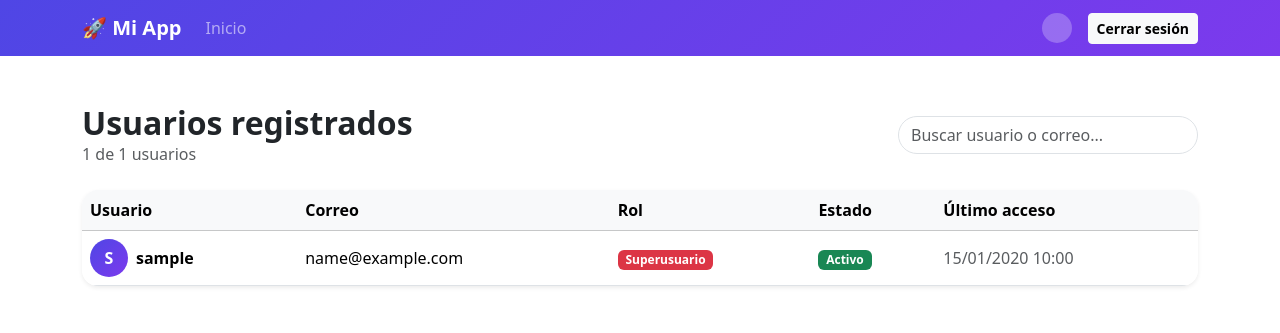
After one commit to jo-dbg/proyectos-web, a Django app: template app_autenticacion/templates/app_autenticacion/usuarios.html in a window 1280 px wide. The commit adds this page. Shown: the top 333 px of the page. Run offline with Django 5.2, Linux system fonts and the light colour scheme; the template is opened without the code that fills it: values that come from a table or form of the project are taken from there, others are empty; tables that the repository leaves empty hold one stand-in row (values such as "Sample post").

Commit message:
version2

```diff
--- /dev/null
+++ b/app_autenticacion/static/app_autenticacion/styles.css
@@ -0,0 +1,98 @@
+.fondo-login {
+    background: linear-gradient(135deg, #4f46e5, #7c3aed);
+}
+
+.tarjeta-login {
+    width: 100%;
+    max-width: 400px;
+    border-radius: 1rem;
+}
+
+.barra-inicio {
+    background: linear-gradient(135deg, #4f46e5, #7c3aed);
+}
+
+.bienvenida {
+    background: linear-gradient(135deg, #4f46e5, #7c3aed);
+}
+
+.tarjeta-opcion {
+    border-radius: 1rem;
+    transition: transform 0.2s, box-shadow 0.2s;
+}
+
+.tarjeta-opcion:hover {
+    transform: translateY(-4px);
+    box-shadow: 0 0.75rem 1.5rem rgba(0, 0, 0, 0.15) !important;
+}
+
+.aparecer {
+    animation: aparecer 0.6s ease both;
+}
+
+@keyframes aparecer {
+    from { opacity: 0; transform: translateY(20px); }
+    to   { opacity: 1; transform: translateY(0); }
+}
+
+.tarjeta-login {
+    animation: aparecer 0.7s ease both;
+}
+
+.fondo-login {
+    background-size: 200% 200%;
+    animation: degradado 8s ease infinite;
+}
+
+@keyframes degradado {
+    0%   { background-position: 0% 50%; }
+    50%  { background-position: 100% 50%; }
+    100% { background-position: 0% 50%; }
+}
+
+.avatar {
+    display: inline-flex;
+    align-items: center;
+    justify-content: center;
+    width: 38px;
+    height: 38px;
+    border-radius: 50%;
+    background: linear-gradient(135deg, #4f46e5, #7c3aed);
+    color: #fff;
+    font-weight: 700;
+}
+
+.avatar-sm {
+    width: 30px;
+    height: 30px;
+    font-size: 0.85rem;
+    background: rgba(255, 255, 255, 0.25);
+}
+
+.icono {
+    font-size: 2.2rem;
+    margin-bottom: 0.5rem;
+}
+
+.tarjeta-tabla {
+    border-radius: 1rem;
+    overflow: hidden;
+}
+
+.buscador {
+    max-width: 300px;
+    border-radius: 2rem;
+}
+
+.table-hover tbody tr {
+    transition: background 0.15s;
+}
+
+.btn {
+    transition: transform 0.15s, box-shadow 0.15s;
+}
+
+.btn:hover {
+    transform: translateY(-2px);
+    box-shadow: 0 0.4rem 0.8rem rgba(0, 0, 0, 0.2);
+}
--- /dev/null
+++ b/app_autenticacion/templates/app_autenticacion/_navbar.html
@@ -0,0 +1,34 @@
+<nav class="navbar navbar-expand-lg navbar-dark barra-inicio sticky-top">
+    <div class="container">
+        <a class="navbar-brand fw-bold" href="{% url 'inicio' %}">🚀 Mi App</a>
+
+        <button class="navbar-toggler" type="button" data-bs-toggle="collapse" data-bs-target="#menu">
+            <span class="navbar-toggler-icon"></span>
+        </button>
+
+        <div class="collapse navbar-collapse" id="menu">
+            <ul class="navbar-nav me-auto">
+                <li class="nav-item">
+                    <a class="nav-link {% if request.resolver_match.url_name == 'inicio' %}active{% endif %}"
+                       href="{% url 'inicio' %}">Inicio</a>
+                </li>
+                {% if perms.auth.view_user %}
+                <li class="nav-item">
+                    <a class="nav-link {% if request.resolver_match.url_name == 'lista_usuarios' %}active{% endif %}"
+                       href="{% url 'lista_usuarios' %}">Usuarios</a>
+                </li>
+                {% endif %}
+            </ul>
+
+            <div class="d-flex align-items-center gap-3">
+                <span class="text-white d-flex align-items-center gap-2">
+                    <span class="avatar avatar-sm">{{ user.username|first|upper }}</span>
+                    {{ user.username }}
+                </span>
+                <a href="{% url 'cerrar_sesion' %}" class="btn btn-light btn-sm fw-semibold">
+                    Cerrar sesión
+                </a>
+            </div>
+        </div>
+    </div>
+</nav>
--- /dev/null
+++ b/app_autenticacion/templates/app_autenticacion/base.html
@@ -0,0 +1,15 @@
+{% load static %}
+<!doctype html>
+<html lang="es">
+<head>
+    <meta charset="utf-8">
+    <meta name="viewport" content="width=device-width, initial-scale=1">
+    <title>{% block titulo %}Mi app{% endblock %}</title>
+    <link href="https://cdn.jsdelivr.net/npm/bootstrap@5.3.3/dist/css/bootstrap.min.css" rel="stylesheet">
+    <link rel="stylesheet" href="{% static 'app_autenticacion/css/styles.css' %}">
+</head>
+<body>
+    {% block contenido %}{% endblock %}
+    <script src="https://cdn.jsdelivr.net/npm/bootstrap@5.3.3/dist/js/bootstrap.bundle.min.js"></script>
+</body>
+</html>
--- /dev/null
+++ b/app_autenticacion/templates/app_autenticacion/usuarios.html
@@ -0,0 +1,86 @@
+{% extends 'app_autenticacion/base.html' %}
+
+{% block titulo %}Usuarios{% endblock %}
+
+{% block contenido %}
+{% include 'app_autenticacion/_navbar.html' %}
+
+<div class="container py-5 aparecer">
+    <div class="d-flex flex-wrap justify-content-between align-items-center mb-4 gap-3">
+        <div>
+            <h2 class="fw-bold mb-0">Usuarios registrados</h2>
+            <p class="text-muted mb-0">
+                <span id="contador">{{ usuarios|length }}</span> de {{ usuarios|length }} usuarios
+            </p>
+        </div>
+        <input type="search" id="buscador" class="form-control buscador"
+               placeholder="Buscar usuario o correo...">
+    </div>
+
+    <div class="card border-0 shadow-sm tarjeta-tabla">
+        <div class="table-responsive">
+            <table class="table table-hover align-middle mb-0">
+                <thead class="table-light">
+                    <tr>
+                        <th>Usuario</th>
+                        <th>Correo</th>
+                        <th>Rol</th>
+                        <th>Estado</th>
+                        <th>Último acceso</th>
+                    </tr>
+                </thead>
+                <tbody id="tabla">
+                    {% for u in usuarios %}
+                    <tr>
+                        <td>
+                            <div class="d-flex align-items-center gap-2">
+                                <span class="avatar">{{ u.username|first|upper }}</span>
+                                <strong>{{ u.username }}</strong>
+                            </div>
+                        </td>
+                        <td>{{ u.email|default:"—" }}</td>
+                        <td>
+                            {% if u.is_superuser %}
+                                <span class="badge bg-danger">Superusuario</span>
+                            {% elif u.is_staff %}
+                                <span class="badge bg-warning text-dark">Staff</span>
+                            {% else %}
+                                <span class="badge bg-secondary">Usuario</span>
+                            {% endif %}
+                        </td>
+                        <td>
+                            {% if u.is_active %}
+                                <span class="badge bg-success">Activo</span>
+                            {% else %}
+                                <span class="badge bg-dark">Inactivo</span>
+                            {% endif %}
+                        </td>
+                        <td class="text-muted">{{ u.last_login|date:"d/m/Y H:i"|default:"Nunca" }}</td>
+                    </tr>
+                    {% endfor %}
+                </tbody>
+            </table>
+        </div>
+        <p id="vacio" class="text-center text-muted py-4 mb-0 d-none">No se encontró ningún usuario 😕</p>
+    </div>
+</div>
+
+<script>
+    const buscador = document.getElementById('buscador');
+    const filas = document.querySelectorAll('#tabla tr');
+    const contador = document.getElementById('contador');
+    const vacio = document.getElementById('vacio');
+
+    buscador.addEventListener('input', () => {
+        const texto = buscador.value.toLowerCase();
+        let visibles = 0;
+        filas.forEach(fila => {
+            const coincide = fila.textContent.toLowerCase().includes(texto);
+            fila.classList.toggle('d-none', !coincide);
+            if (coincide) visibles++;
+        });
+        contador.textContent = visibles;
+        vacio.classList.toggle('d-none', visibles > 0);
+    });
+</script>
+{% endblock %}
--- a/app_autenticacion/views.py
+++ b/app_autenticacion/views.py
@@ -23,8 +23,8 @@ def autenticacion(request):
 
 @permission_required('auth.view_user', raise_exception=True)
 def lista_usuarios(request):
-    nombres = [u.username for u in User.objects.all()]
-    return HttpResponse("<h1>Usuarios:</h1>" + "<br>".join(nombres))
+    usuarios = User.objects.all().order_by('username')
+    return render(request, 'app_autenticacion/usuarios.html', {'usuarios': usuarios})
 
 def cerrar_sesion(request):
     logout(request)
@@ -32,4 +32,4 @@ def cerrar_sesion(request):
 
 @login_required
 def inicio(request):
-    return HttpResponse(f"<h1>Bienvenido {request.user.username}</h1>")
+    return render(request, 'app_autenticacion/inicio.html')
```
Also changed, not shown: app_autenticacion/templates/app_autenticacion/autenticacion.html (+29 -7 lines), app_autenticacion/templates/app_autenticacion/inicio.html (added, +58 -0 lines).
